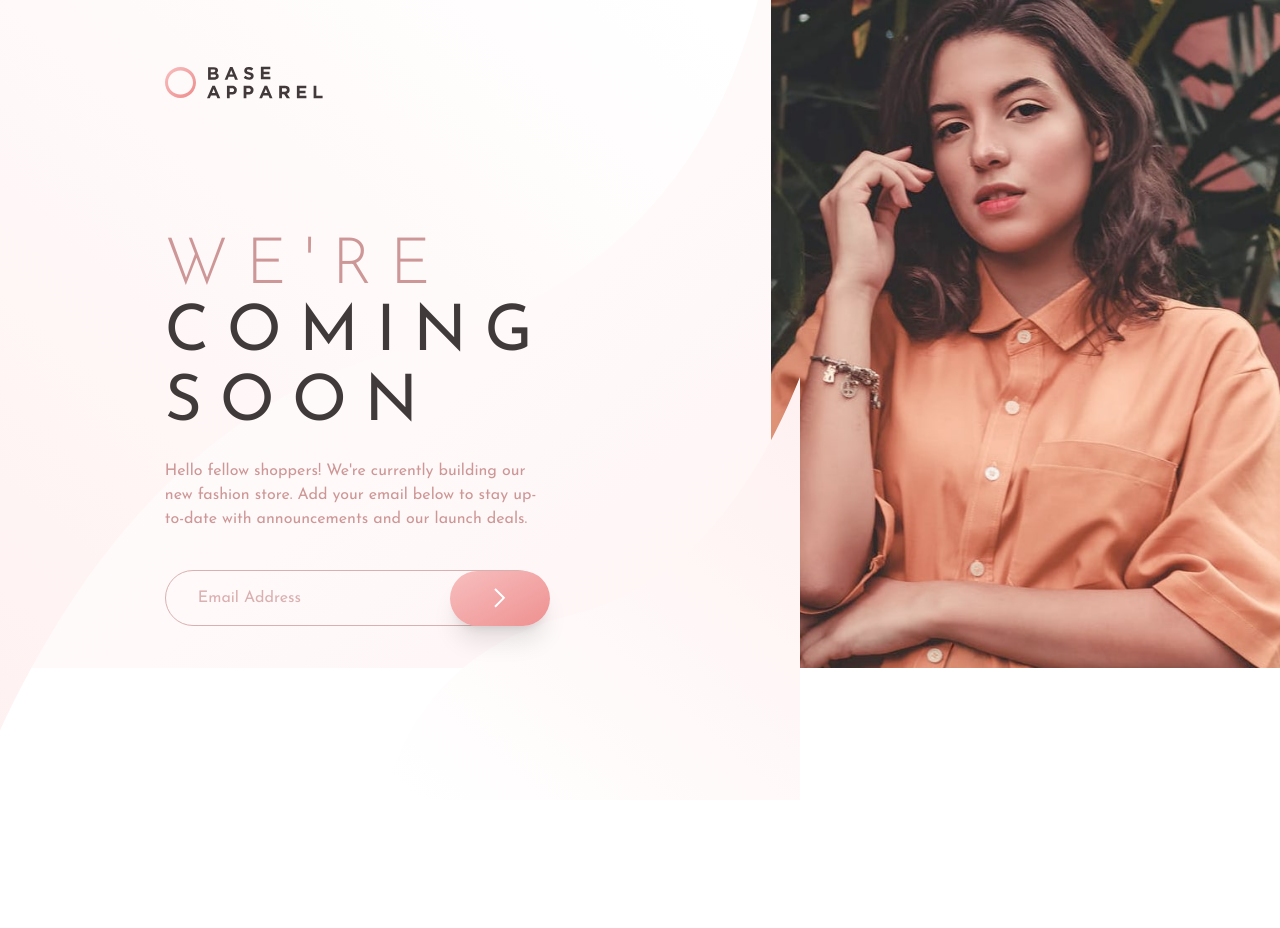
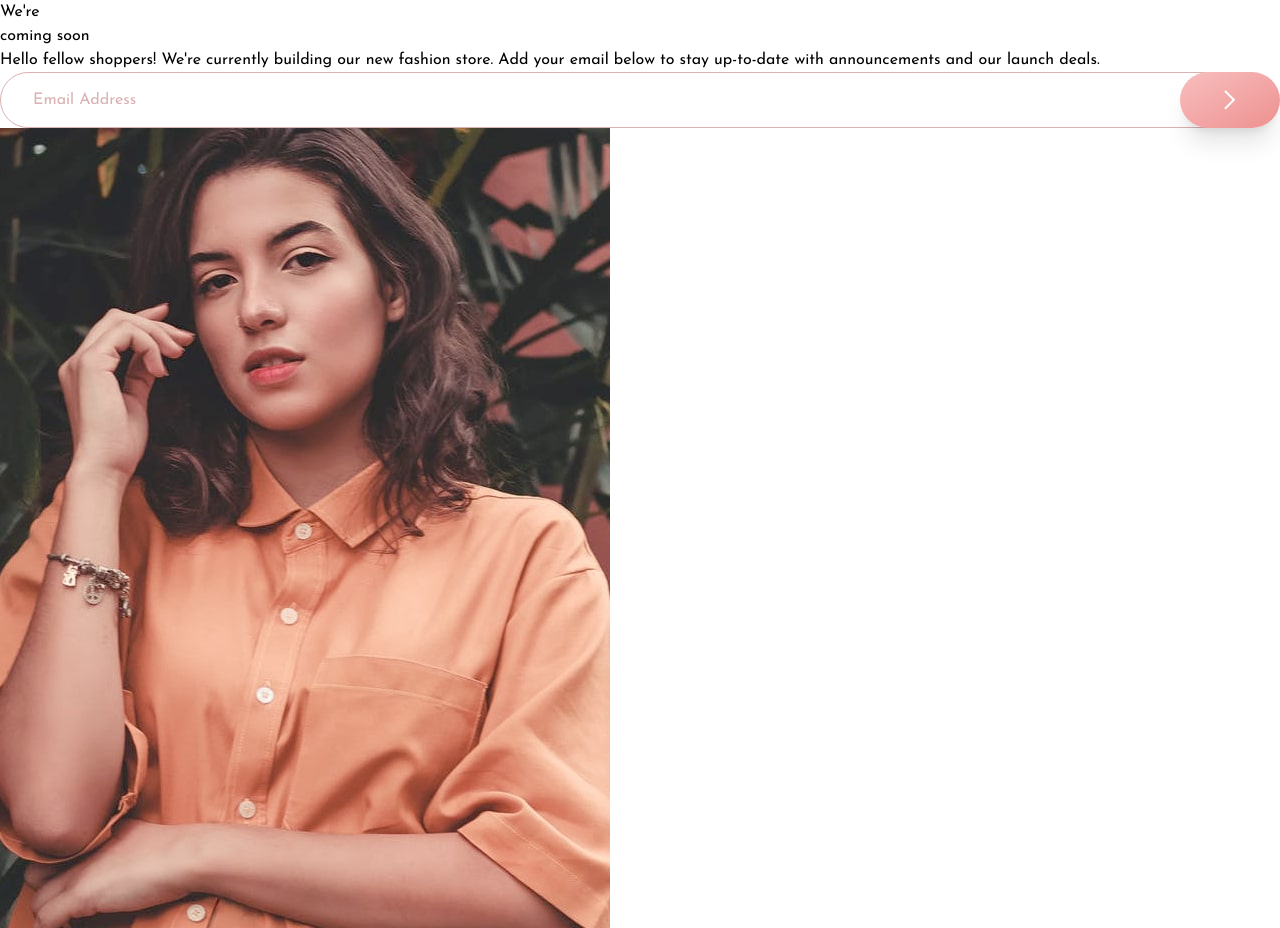
Before and after one commit to n0rrman/frontend-mentor-challenges, a Next.js app in the folder base-apparel-coming-soon/: page / in a window 1280 px wide. Before the commit the page ends 800 px from the top, so only its background shows below. Built offline with nearby package versions, Linux system fonts and the light colour scheme.

Commit message:
base-apparel-coming-soon layout reworked

```diff
--- /dev/null
+++ b/base-apparel-coming-soon/src/app/page.old.tsx
@@ -0,0 +1,55 @@
+import Image from "next/image";
+
+import bgImg from "/public/bg-pattern-desktop.svg";
+import logo from "/public/logo.svg";
+import heroMobile from "/public/hero-mobile.jpg";
+import heroDesktop from "/public/hero-desktop.jpg";
+
+import EmailForm from "@/components/emailForm";
+
+export default function Home() {
+  return (
+    <div className="flex flex-col-reverse sm:flex-row text-center sm:text-left">
+      <div className="absolute top-0 z-10 px-[10.3rem] py-[4.1rem]">
+        <div className="relative z-10 w-[9.875rem] h-[2.0625rem]">
+          <Image alt="" src={logo.src} fill />
+        </div>
+      </div>
+      <main className="z-0 px-[10.3rem] w-[51.875rem] flex flex-col justify-start items-center bg-gradient-to-br from-gradOneStart to-gradOneEnd">
+        <div className="relative w-full">
+          <div className="absolute z-0 h-screen w-full">
+            <Image className="z-0 " fill alt="" src={bgImg.src} />
+          </div>
+          <div className="pr-14 z-10">
+            <h1 className="relative mt-[14.7rem] z-50 uppercase text-8xl sm:text-[4rem] leading-16 sm:leading-[4.375rem] tracking-[1.1rem] text-darkishRed">
+              <div className="text-desaturatedRed font-light leading-16 sm:leading-[4rem]">
+                We&apos;re
+              </div>
+              coming soon
+            </h1>
+            <p className="text-desaturatedRed py-5 leading-7 text-3xl sm:text-base">
+              Hello fellow shoppers! We&apos;re currently building our new
+              fashion store. Add your email below to stay up-to-date with
+              announcements and our launch deals.
+            </p>
+            <div className="pt-[1.2rem]">
+              <EmailForm />
+            </div>
+          </div>
+        </div>
+      </main>
+      <picture className="mt-36 sm:mt-0 h-auto w-auto object-cover">
+        <source
+          className="w-auto h-auto object-cover"
+          media="(min-width: 640px)"
+          srcSet={heroDesktop.src}
+        />
+        <img
+          className="w-full h-auto sm:h-full object-cover"
+          src={heroMobile.src}
+          alt=""
+        />
+      </picture>
+    </div>
+  );
+}
--- a/base-apparel-coming-soon/src/app/page.tsx
+++ b/base-apparel-coming-soon/src/app/page.tsx
@@ -9,45 +9,30 @@ import EmailForm from "@/components/emailForm";
 
 export default function Home() {
   return (
-    <div className="flex flex-col-reverse sm:flex-row text-center sm:text-left">
-      <div className="absolute top-0 z-10 px-[10.3rem] py-[4.1rem]">
-        <div className="relative z-10 w-[9.875rem] h-[2.0625rem]">
-          <Image alt="" src={logo.src} fill />
-        </div>
+    <main>
+      <div className="relative">
+        <Image alt="" src={logo.src} fill />
       </div>
-      <main className="z-0 px-[10.3rem] w-[51.875rem] flex flex-col justify-start items-center bg-gradient-to-br from-gradOneStart to-gradOneEnd">
-        <div className="absolute z-0 h-screen w-[51.875rem]">
-          <Image className="z-0" fill alt="" src={bgImg.src} />
-        </div>
-        <div className="z-10 pr-14">
-          <h1 className="mt-[14.7rem] uppercase text-8xl sm:text-[4rem] leading-16 sm:leading-[4.375rem] tracking-[1.1rem] text-darkishRed">
-            <div className="text-desaturatedRed font-light leading-16 sm:leading-[4rem]">
-              We're
-            </div>
-            coming soon
-          </h1>
-          <p className="text-desaturatedRed py-5 leading-7 text-3xl sm:text-base">
-            Hello fellow shoppers! We're currently building our new fashion
-            store. Add your email below to stay up-to-date with announcements
-            and our launch deals.
-          </p>
-          <div className="pt-[1.2rem]">
-            <EmailForm />
-          </div>
-        </div>
-      </main>
-      <picture className="mt-36 sm:mt-0 h-auto w-auto object-fill">
+      <div className="relative">
+        <Image className=" " fill alt="" src={bgImg.src} />
+      </div>
+      <div>We&apos;re</div>
+      <div>coming soon</div>
+
+      <p>
+        Hello fellow shoppers! We&apos;re currently building our new fashion
+        store. Add your email below to stay up-to-date with announcements and
+        our launch deals.
+      </p>
+      <EmailForm />
+      <picture className="">
         <source
-          className="w-auto h-auto object-fill"
+          className=""
           media="(min-width: 640px)"
           srcSet={heroDesktop.src}
         />
-        <img
-          className="w-full h-auto sm:h-full object-fill"
-          src={heroMobile.src}
-          alt=""
-        />
+        <img className="" src={heroMobile.src} alt="" />
       </picture>
-    </div>
+    </main>
   );
 }
```
Also changed, not shown: 1 other file (tests, documents, lock files or other folders).
